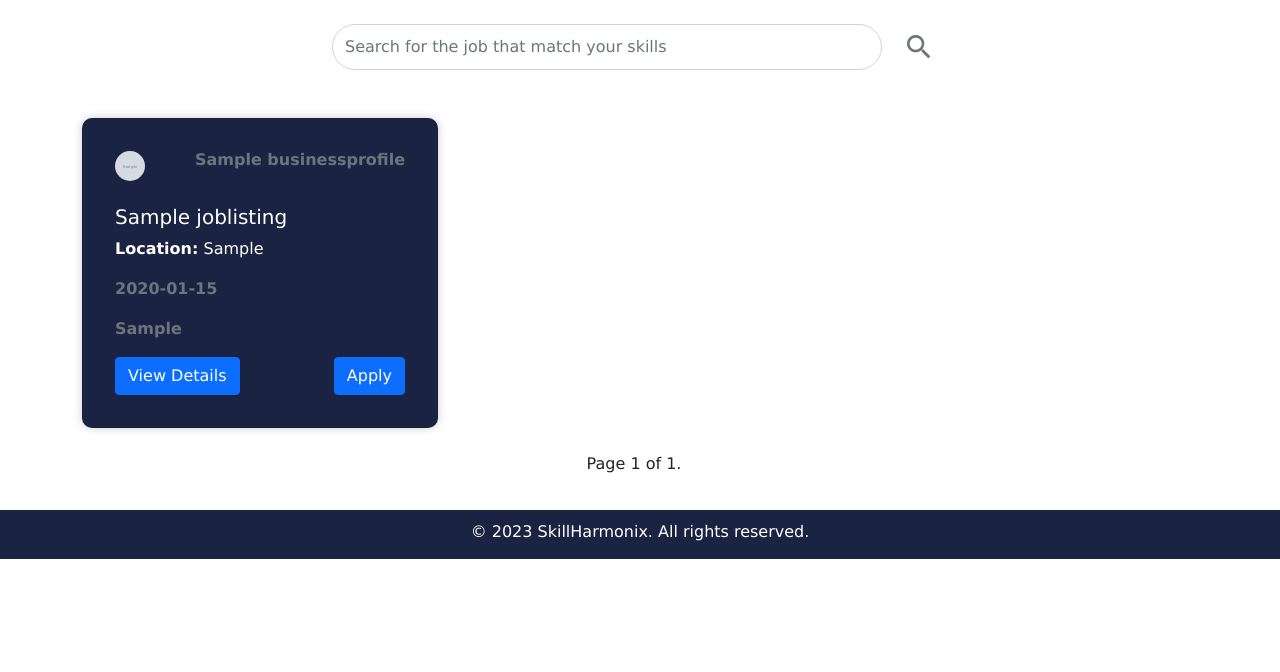
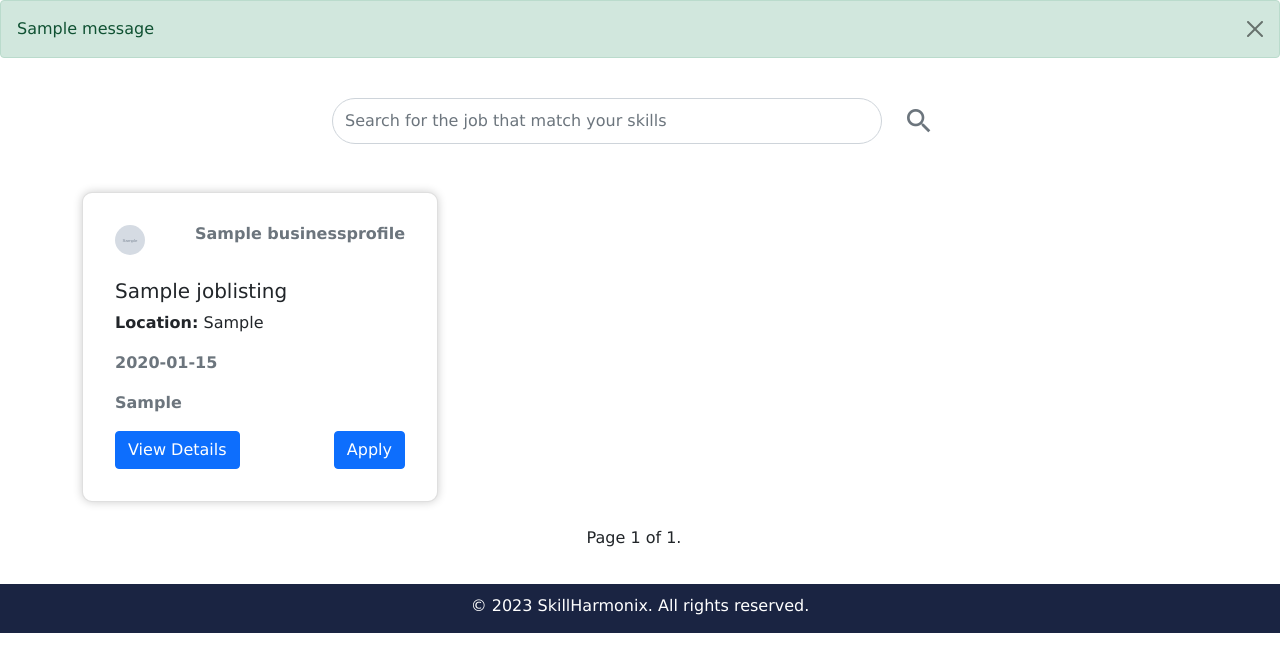
Before and after one commit to Mcnores-Samuel/SkillsHarmonix, a Django app: page /skillharmonix/ in a window 1280 px wide. Shown: the part 56-728 px from the top of the page. Run offline with Django 4.2, Linux system fonts and the light colour scheme; tables that the repository leaves empty hold one stand-in row (values such as "Sample post"); grey boxes marked "Sample" are stand-in pictures; one stand-in notice (Sample message) is shown; some libraries are stand-ins or nearby versions.

Commit message:
fixed the error in the job application form

```diff
--- a/Harmonix/models/Job_application.py
+++ b/Harmonix/models/Job_application.py
@@ -3,7 +3,7 @@ allowing users to submit job applications.
 """
 from django.db import models
 from django.utils import timezone
-from .business_profile import BusinessProfile
+from .job_listings import JobListing
 from .professional_profile import ProfessionalProfile
 from django.core.validators import (RegexValidator,
                                     FileExtensionValidator,
@@ -36,7 +36,7 @@ class JobApplication(models.Model):
     applicant = models.ForeignKey(ProfessionalProfile,
                                   on_delete=models.CASCADE,
                                   null=True, blank=True)
-    job = models.ForeignKey(BusinessProfile, on_delete=models.CASCADE)
+    job = models.ForeignKey(JobListing, on_delete=models.CASCADE)
     first_name = models.CharField(max_length=50)
     last_name = models.CharField(max_length=50)
     address = models.CharField(max_length=50)
@@ -53,7 +53,6 @@ class JobApplication(models.Model):
                                  )
     email = models.EmailField(
         max_length=100,
-        unique=True,
         validators=[validate_email])
 
     class Meta:
--- a/Harmonix/static/dashboard.css
+++ b/Harmonix/static/dashboard.css
@@ -13,8 +13,6 @@
 }
 
 .style-card {
-    background-color: #1a2442;
-    color: white;
     padding: 1rem;
     border-radius: 10px;
     box-shadow: 0 0 10px 0 rgba(0, 0, 0, 0.2);
--- a/Harmonix/templates/index.html
+++ b/Harmonix/templates/index.html
@@ -1,9 +1,7 @@
 {% load static %}
 <!DOCTYPE html>
 <html lang="en">
-
     <head>
-        <!-- Required meta tags -->
         <meta charset="utf-8">
         <meta name="viewport" content="width=device-width, initial-scale=1">
         <link href="https://cdn.jsdelivr.net/npm/bootstrap@5.0.2/dist/css/bootstrap.min.css" rel="stylesheet" integrity="sha384-EVSTQN3/azprG1Anm3QDgpJLIm9Nao0Yz1ztcQTwFspd3yD65VohhpuuCOmLASjC" crossorigin="anonymous">
@@ -11,8 +9,19 @@
         <link rel="stylesheet" href="{% static 'dashboard.css' %}">
         <link rel="stylesheet" href="{% static 'styles/common.css' %}">
         <title>{% block title %}SkillHarmonix{% endblock %}</title>
+        <style>
+            .animated-section {
+                opacity: 0;
+                transform: translateY(30px);
+                transition: opacity 1.7s ease, transform 1.7s ease;
+            }
+
+            .animated-section.loaded {
+                opacity: 1;
+                transform: translateY(0);
+            }
+        </style>
     </head>
-
     <body>
         {% block navbar %}
         <nav class="navbar navbar-expand-sm navbar-primary bg-light">
@@ -39,11 +48,38 @@
         {% endblock %}
         <div>
             {% block container %}
+            {% if messages %}
+            <div class="messages animated-section">
+                {% for message in messages %}
+                    {% if message.tags == 'success' %}
+                        <div class="alert alert-success alert-dismissible fade show" role="alert">
+                            {{ message }}
+                            <button type="button" class="btn-close" data-bs-dismiss="alert" aria-label="Close"></button>
+                        </div>
+                    {% elif message.tags == 'error' %}
+                        <div class="alert alert-danger alert-dismissible fade show" role="alert">
+                            {{ message }}
+                            <button type="button" class="btn-close" data-bs-dismiss="alert" aria-label="Close"></button>
+                        </div>
+                    {% elif message.tags == 'warning' %}
+                        <div class="alert alert-warning alert-dismissible fade show" role="alert">
+                            {{ message }}
+                            <button type="button" class="btn-close" data-bs-dismiss="alert" aria-label="Close"></button>
+                        </div>
+                    {% else %}
+                        <div class="alert alert-info alert-dismissible fade show" role="alert">
+                            {{ message }}
+                            <button type="button" class="btn-close" data-bs-dismiss="alert" aria-label="Close"></button>
+                        </div>
+                    {% endif %}
+                {% endfor %}
+            </div>
+            {% endif %}
             <br>
-            <div class="container search-container">
+            <div class="container search-container animated-section">
                 <form action="" method="post" class="d-inline-flex w-100 position-relative">
                     {% csrf_token %}
-                    <input type="search" class="form-control me-2 rounded-pill" name="" id="" placeholder="Search for the job that match your skills">
+                    <input type="search" class="form-control me-2 rounded-pill" name="search_query" id="search_query" placeholder="Search for the job that match your skills">
                     <button type="submit" class="btn material-icons">
                         search
                     </button>
@@ -51,12 +87,12 @@
             </div>
             <br>
             <br>
-            <section>
+            <section class="">
                 <div class="container">
                     <div class="row gy-3">
                         {% for job in data %}
                         <div class="col-md-4">
-                            <div class="card style-card">
+                            <div class="card style-card animated-section">
                                 <div class="card-body">
                                     <div class="d-flex align-items-center justify-content-between">
                                         {% if job.company.logo.url %}
@@ -80,7 +116,7 @@
                                         class="btn btn-primary">
                                             View Details
                                         </button>
-                                        <a href="" class="btn btn-primary">
+                                        <a href="{% url 'job_application_point' job_id=job.id %}" class="btn btn-primary">
                                             Apply
                                         </a>
                                     </div>
@@ -159,6 +195,23 @@
             </div>
             {% endblock %}
         </footer>
+        <script>
+            window.addEventListener('DOMContentLoaded', () => {
+                const sections = document.querySelectorAll('.animated-section');
+                const observer = new IntersectionObserver(entries => {
+                    entries.forEach(entry => {
+                        if (entry.isIntersecting) {
+                            entry.target.classList.add('loaded');
+                        } else {
+                            entry.target.classList.remove('loaded');
+                        }
+                    });
+                });
+                sections.forEach(section => {
+                    observer.observe(section);
+                });
+            });
+        </script>
         <script src="https://cdn.jsdelivr.net/npm/bootstrap@5.0.2/dist/js/bootstrap.bundle.min.js" integrity="sha384-MrcW6ZMFYlzcLA8Nl+NtUVF0sA7MsXsP1UyJoMp4YLEuNSfAP+JcXn/tWtIaxVXM" crossorigin="anonymous"></script>
     </body>
 </html>
--- a/Harmonix/templates/registers/log_in.html
+++ b/Harmonix/templates/registers/log_in.html
@@ -8,7 +8,7 @@
 <br>
 {% bootstrap_messages %}
 <br><br>
-<section class="container">
+<section class="container animated-section">
   <div class="mw-100 d-inline-flex shadow-lg p-3 mb-5 bg-body rounded">
     <div class="w-50">
     <img src="https://mdbcdn.b-cdn.net/img/Photos/new-templates/bootstrap-login-form/draw2.webp" alt="SHX Logo" class="img-fluid">
--- a/Harmonix/templates/registers/sign_up.html
+++ b/Harmonix/templates/registers/sign_up.html
@@ -8,7 +8,7 @@
 <br>
 {% bootstrap_messages %}
 <br>
-<section class="container">
+<section class="container animated-section">
   <div class="mw-100 d-inline-flex shadow-lg p-3 mb-5 bg-body rounded">
     <div class="w-50">
     <img src="https://mdbcdn.b-cdn.net/img/Photos/new-templates/bootstrap-login-form/draw2.webp" alt="SHX Logo" class="img-fluid">
--- a/Harmonix/urls.py
+++ b/Harmonix/urls.py
@@ -29,7 +29,7 @@ urlpatterns = [
           name='create_job_post'),
      path('create_feedback/', create_feedback.create_feedback,
           name='create_feedback'),
-     path('job_application/<int:job_id>/', job_application_point.job_application_point,
+     path('job_application_point/<int:job_id>/', job_application_point.job_application_point,
           name='job_application_point'),
      # Paths for the company sites in the Harmonix app.
      path('job_listings/', job_listing.job_listings, name='job_listings'),
--- a/Harmonix/views/home_page.py
+++ b/Harmonix/views/home_page.py
@@ -2,12 +2,26 @@ from django.shortcuts import render, redirect
 from django.contrib import messages
 from ..models.job_listings import JobListing
 from django.core.paginator import Paginator, EmptyPage, PageNotAnInteger
+from django.db.models import Q
 
 
 def home_page(request):
     if request.user.is_authenticated:
         return redirect('dashboard')
     data = JobListing.objects.all().order_by('-date_posted')
+    if request.method == 'POST':
+        query = request.POST.get('search_query')
+        if query:
+            data = data.filter(
+                Q(title__icontains=query) |
+                Q(position__icontains=query) |
+                Q(roles__icontains=query) |
+                Q(benefits__icontains=query) |
+                Q(qualifications__icontains=query) |
+                Q(location__icontains=query) |
+                Q(category__icontains=query)
+            ).distinct()
+
     paginator = Paginator(data, 12)
     page = request.GET.get('page')
     try:
--- a/Harmonix/views/registers/log_in.py
+++ b/Harmonix/views/registers/log_in.py
@@ -31,6 +31,8 @@ def log_in(request):
                     return redirect('dashboard')
                 elif user.user_type == 'Job seeker':
                     return redirect('dashboard')
+                elif user.is_superuser:
+                    return redirect('/admin/')
                 else:
                     return redirect('home_page')
             else:
```
Also changed, not shown: Harmonix/forms/jobApplication_form.py (+16 -11 lines), Harmonix/templates/registers/job_application.html (+15 -8 lines), Harmonix/views/registers/job_application_point.py (+5 -5 lines), media/Professional/resumes/C.C.B.png (added), media/Professional/resumes/C.C.B_AALklPt.png (added), media/Professional/resumes/C.C.B_MaS3Jsl.png (added), 1 other file.
